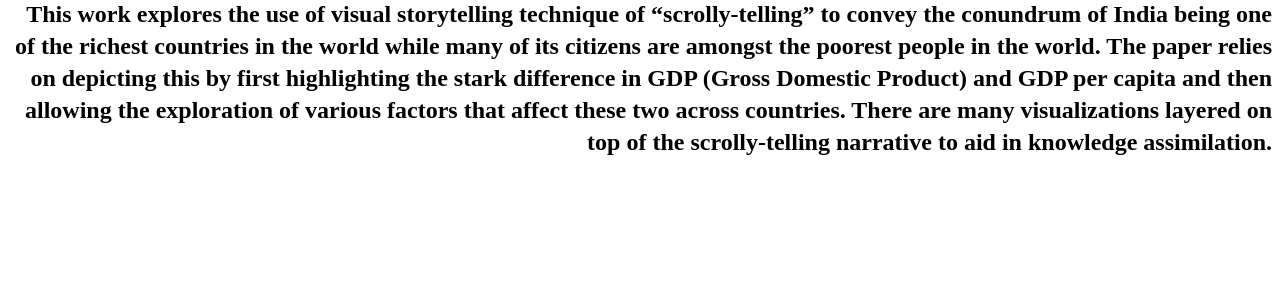
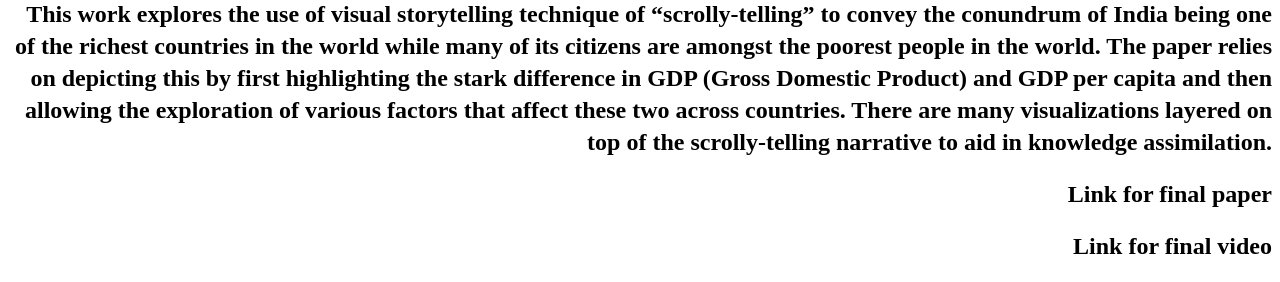
Before and after one commit to geetkalra/geet_landingpagefor6.859, a plain HTML site: page index.html in a window 1280 px wide. Shown: the part 1030-1312 px from the top of the page. Before the commit the page ends 1208 px from the top, so only its background shows below. Drawn offline with nearby package versions, Linux system fonts and the light colour scheme; a web font is replaced by a local one.

Commit message:
Update index.html

```diff
--- a/index.html
+++ b/index.html
@@ -82,6 +82,8 @@
             (Gross Domestic Product) and GDP per capita and then allowing the exploration of various factors that
             affect these two across countries. There are many visualizations layered on top of the scrolly-telling narrative
             to aid in knowledge assimilation. </h2>
+          <h2><a href ='https://github.com/6859-sp21/geet_finalproject/blob/main/Geet%20Kalra_6.859_Final%20Project.pdf'></a>Link for final paper </a></h2>
+            <h2><a href ='https://github.com/6859-sp21/geet_finalproject/blob/main/Geet_6.859_FinalVideo.mp4'></a>Link for final video </a></h2>
 
       </section>
 
```
